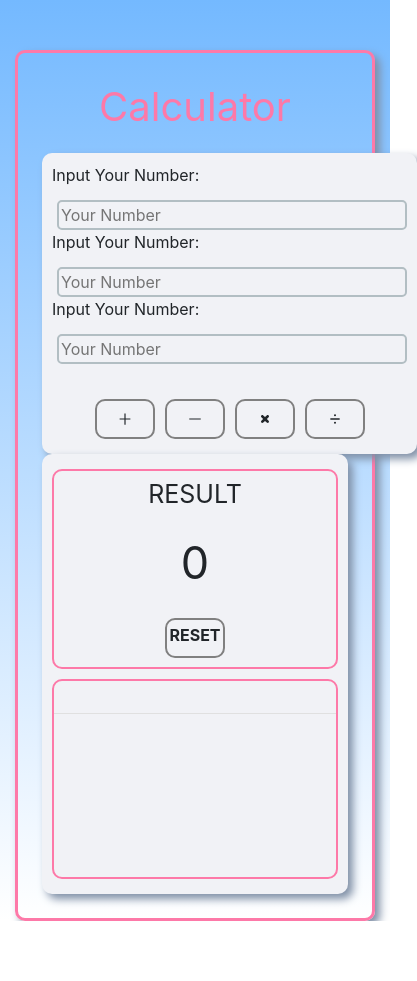
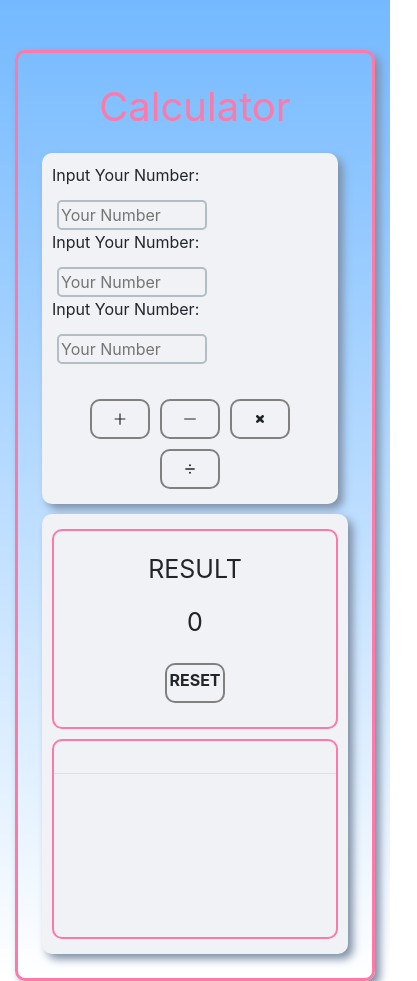
Before and after one commit to gorillaworkout/minicalculator, a React (Create React App) app: page / in a window 390 px wide. Shown: the whole page, 417 px wide, since content can reach past the window. Before the commit the page ends 921 px from the top, so only its background shows below. Built offline with nearby package versions, Linux system fonts and the light colour scheme.

Commit message:
update responsive dikit

```diff
--- a/src/Pages/Calculator.css
+++ b/src/Pages/Calculator.css
@@ -163,3 +163,86 @@ color:#fd79a8;
     font-size:30px;
     color:#00cec9;
 }
+.total-per{
+    font-size:45px;
+}
+
+
+@media screen and (max-width:960px){
+    .box-calc-kiri{
+        margin-bottom:10px;
+    }
+}
+
+@media screen and (max-width:320px){
+    .input-form{
+        width:150px;
+    }
+    .box-input-kanan{
+        width:100%;
+
+    }
+    .box-input-kiri{
+        display: flex;
+        flex-wrap: wrap;
+    }
+    .total-per{
+
+        font-size:25px;
+    }
+
+}
+@media screen and (max-width:375px){
+    .input-form{
+        width:150px;
+    }
+    .box-input-kanan{
+        width:100%;
+
+    }
+    .box-input-kiri{
+        display: flex;
+        flex-wrap: wrap;
+    }
+    .total-per{
+
+        font-size:25px;
+    }
+
+}
+@media screen and (max-width:280px){
+    .input-form{
+        width:110px !important;
+    }
+    .box-input-kanan{
+        width:100%;
+
+    }
+    .box-input-kiri{
+        display: flex;
+        flex-wrap: wrap;
+    }
+    .total-per{
+
+        font-size:25px;
+    }
+
+}
+@media screen and (max-width:768px){
+    .input-form{
+        width:150px;
+    }
+    .box-input-kanan{
+        width:100%;
+
+    }
+    .box-input-kiri{
+        display: flex;
+        flex-wrap: wrap;
+    }
+    .total-per{
+
+        font-size:25px;
+    }
+
+}
--- a/src/Pages/Calculator.jsx
+++ b/src/Pages/Calculator.jsx
@@ -227,7 +227,7 @@ export default function Calculator(){
                             <div className="box-calc-kanan">
                                 <div className="box-input-kiri">
                                     <p style={{fontSize:'25px'}}>RESULT</p>
-                                    <p style={{fontSize:'45px'}}>{totalPerhitungan}</p>
+                                    <p className="total-per">{totalPerhitungan}</p>
                                     <div onClick={onReset} className="oper-hitungan">
                                         <p style={{fontWeight:'700', marginTop:10}}>RESET</p>
                                     </div>
```
Also changed, not shown: 1 other file (tests, documents, lock files or other folders).
